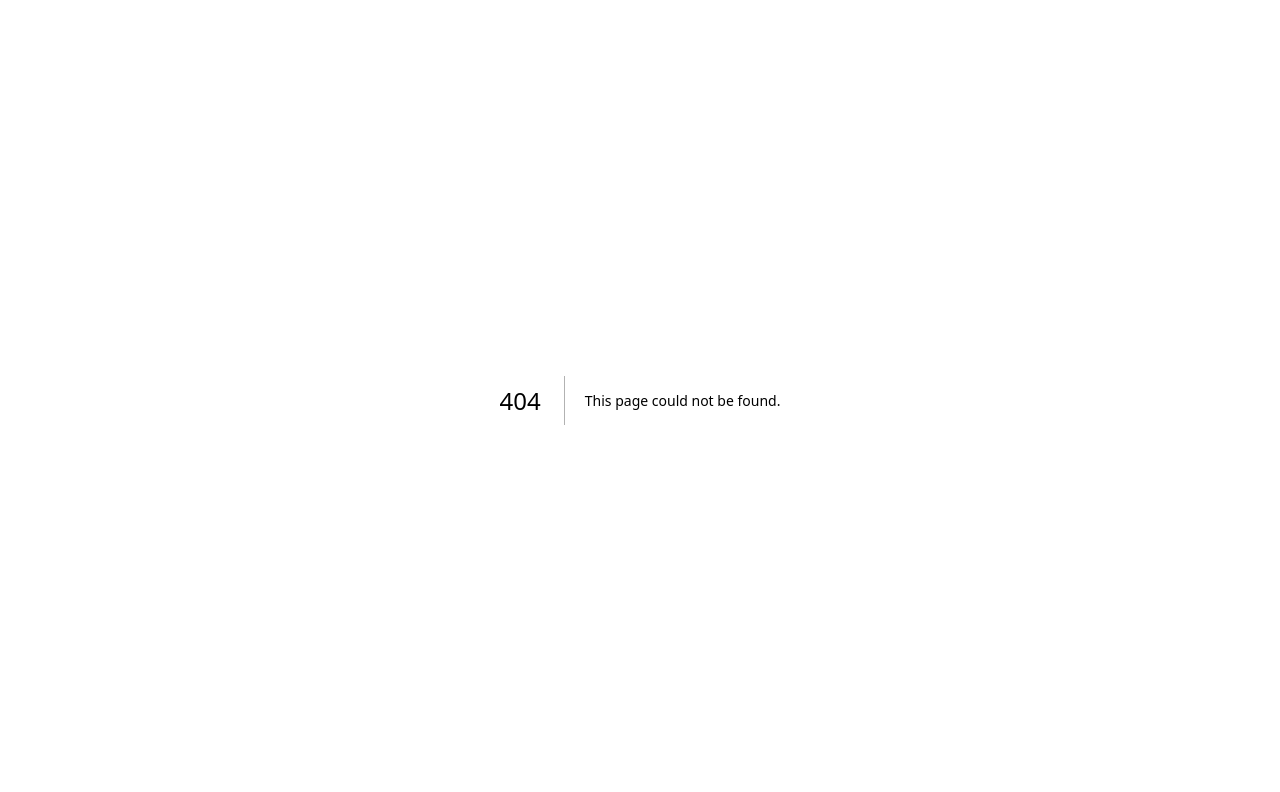
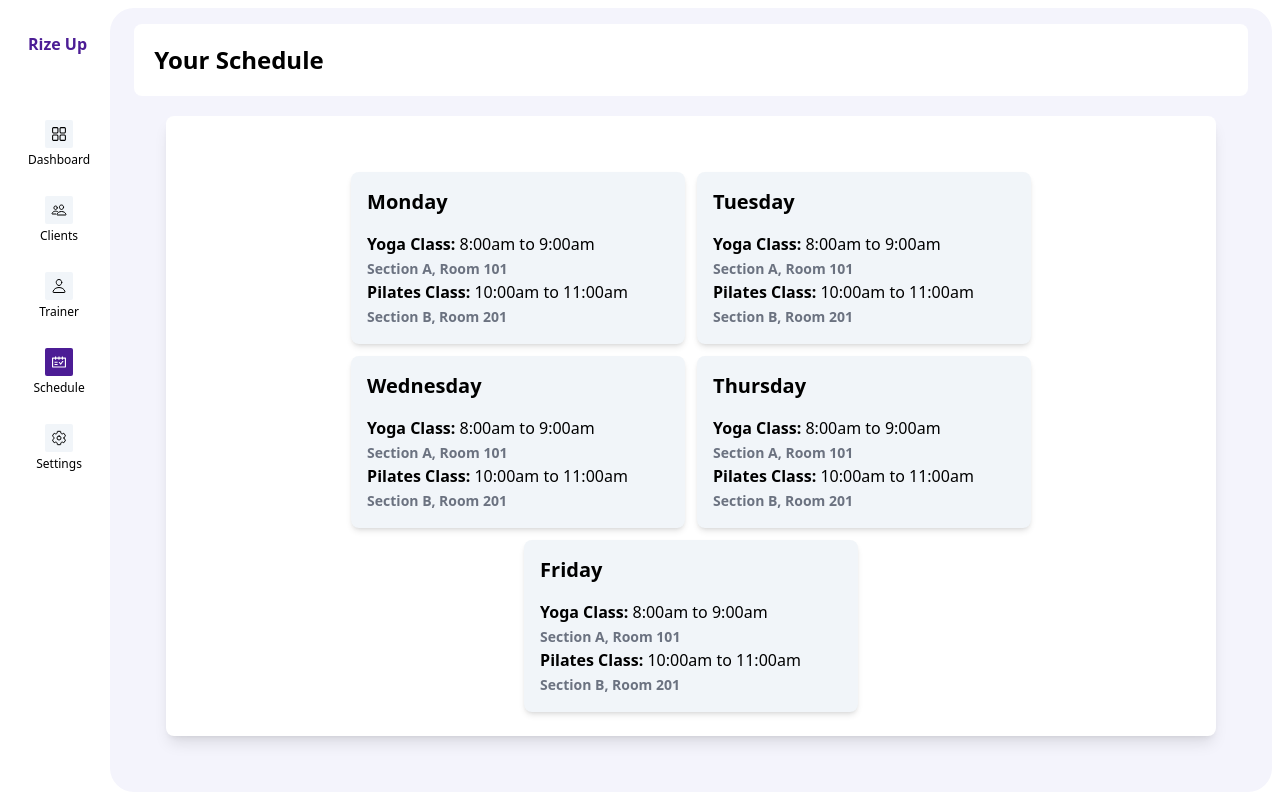
Before and after one commit to anandp1/rize-up, a Next.js app in the folder frontend/: page /schedule in a window 1280 px wide. Before the commit this address had no page. Shown: the top 792 px of the page. Built offline with nearby package versions, Linux system fonts and the light colour scheme; no server answers; sample sign-in values are in the browser's storage.

Commit message:
add view schedule

```diff
--- /dev/null
+++ b/frontend/src/components/member/schedule-info.tsx
@@ -0,0 +1,36 @@
+const ScheduleInfo = () => {
+  const days = ["Monday", "Tuesday", "Wednesday", "Thursday", "Friday"];
+  return (
+    <div className="bg-white rounded-lg shadow-lg p-6 sm:mx-8">
+      <div className="flex flex-wrap justify-center mt-8 gap-3">
+        {days.map((day) => (
+          <div
+            key={day}
+            className="w-full md:w-1/2 lg:w-1/3 p-4 bg-slate-100 rounded-lg shadow-md"
+          >
+            <h2 className="text-xl font-bold mb-4">{day}</h2>
+            <div className="flex flex-col">
+              <div>
+                <span className="font-bold">Yoga Class:</span> 8:00am to 9:00am
+                <br />
+                <span className="text-sm font-bold text-gray-500">
+                  Section A, Room 101
+                </span>
+              </div>
+              <div>
+                <span className="font-bold">Pilates Class:</span> 10:00am to
+                11:00am
+                <br />
+                <span className="text-sm font-bold text-gray-500">
+                  Section B, Room 201
+                </span>
+              </div>
+            </div>
+          </div>
+        ))}
+      </div>
+    </div>
+  );
+};
+
+export default ScheduleInfo;
--- a/frontend/src/components/shared/nav/side-nav-bar.tsx
+++ b/frontend/src/components/shared/nav/side-nav-bar.tsx
@@ -4,6 +4,8 @@ import {
   IoPersonOutline,
   IoSettingsOutline,
 } from "react-icons/io5";
+import { AiOutlineSchedule } from "react-icons/ai";
+
 import { SignInRole } from "../../../pages/sign-in";
 import { useRouter } from "next/router";
 import { useState } from "react";
@@ -84,6 +86,24 @@ const SideNavBar = () => {
       ],
     },
     {
+      name: "Schedule",
+      icon: (
+        <AiOutlineSchedule
+          className={classNames(
+            classes.icon,
+            selectedNavItem === "schedule" ? "text-white" : ""
+          )}
+        />
+      ),
+      link: "/schedule",
+      roles: [
+        SignInRole.MANAGER,
+        SignInRole.FRONT_DESK,
+        SignInRole.TRAINER,
+        SignInRole.MEMBER,
+      ],
+    },
+    {
       name: "Settings",
       icon: (
         <IoSettingsOutline
--- a/frontend/src/components/trainer/trainer-info.tsx
+++ b/frontend/src/components/trainer/trainer-info.tsx
@@ -1,13 +1,28 @@
+import { AiOutlinePlus } from "react-icons/ai";
+
 const TrainerInfo = () => {
   const classes = {
     containers: "bg-white rounded-lg shadow-lg p-6 mx-8",
   };
 
+  const addTrainer = () => {
+    // Add API to add trainer to the member
+  };
+
   return (
     <div className={classes.containers}>
       <div className="flex items-center mb-4">
-        <div>
-          <h2 className="text-xl font-bold mb-1">Joe</h2>
+        <div className="w-full">
+          <span className="flex flex-row">
+            <h2 className="text-xl font-bold mb-1">Joe</h2>
+            <button
+              onClick={addTrainer}
+              className="ml-auto text-sm bg-orange-500 rounded-md flex flex-row px-4 py-2"
+            >
+              <AiOutlinePlus className="text-white my-auto ml-1 mr-2" />
+              <p className="text-white">Add Trainer</p>
+            </button>
+          </span>
           <p className="text-gray-500 text-sm">
             Personal Trainer • joe@example.com • 35 • Male
           </p>
--- /dev/null
+++ b/frontend/src/pages/schedule.tsx
@@ -0,0 +1,54 @@
+import type { GetServerSideProps } from "next";
+import { getSession } from "next-auth/react";
+import ScheduleInfo from "../components/member/schedule-info";
+
+import Layout from "../components/shared/layout";
+
+interface ScheduleProps {
+  username: string;
+  role: string;
+}
+
+const Schedule: React.FC<ScheduleProps> = ({
+  username,
+  role,
+}: ScheduleProps) => {
+  const classes = {
+    containers: "bg-white rounded-lg flex flex-col p-5",
+  };
+  return (
+    <Layout>
+      <div className="flex flex-col gap-y-5">
+        <div className={classes.containers}>
+          <div className="text-2xl font-bold">Your Schedule</div>
+        </div>
+        <ScheduleInfo />
+      </div>
+    </Layout>
+  );
+};
+
+const getServerSideProps: GetServerSideProps = async (context) => {
+  console.log(context);
+  const session = await getSession(context);
+
+  if (!session?.user?.email) {
+    return {
+      redirect: {
+        destination: "/sign-in",
+        permanent: false,
+      },
+    };
+  }
+
+  return {
+    props: {
+      username: session.user.email,
+      role: session.user.name,
+    },
+  };
+};
+
+export { getServerSideProps };
+
+export default Schedule;
```
